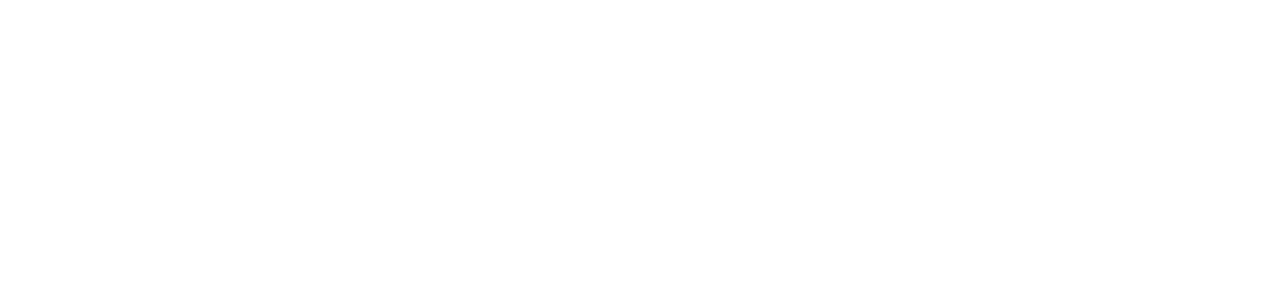
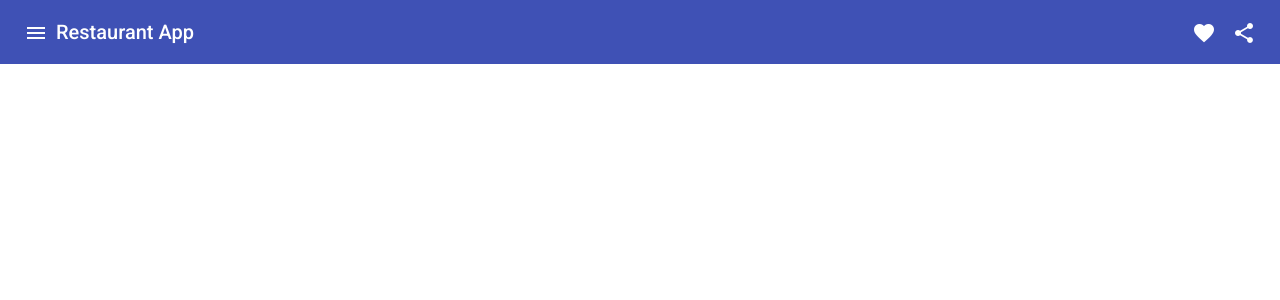
Before and after one commit to akhil888binoy/Restaurant_app, an Angular app: page / in a window 1280 px wide. Shown: the top 300 px of the page. Built offline with nearby package versions, Linux system fonts and the light colour scheme.

Commit message:
json server added

```diff
--- /dev/null
+++ b/db.json
@@ -0,0 +1,19 @@
+{
+  "posts": [
+    {
+      "id": 1,
+      "title": "json-server",
+      "author": "typicode"
+    }
+  ],
+  "comments": [
+    {
+      "id": 1,
+      "body": "some comment",
+      "postId": 1
+    }
+  ],
+  "profile": {
+    "name": "typicode"
+  }
+}
--- a/package.json
+++ b/package.json
@@ -6,7 +6,8 @@
     "start": "ng serve",
     "build": "ng build",
     "watch": "ng build --watch --configuration development",
-    "test": "ng test"
+    "test": "ng test",
+    "json-run": "json-server --watch db.json"
   },
   "private": true,
   "dependencies": {
--- a/src/app/app.component.css
+++ b/src/app/app.component.css
@@ -0,0 +1,3 @@
+.example-spacer {
+  flex: 1 1 auto;
+}
--- a/src/app/app.component.html
+++ b/src/app/app.component.html
@@ -1,2 +1,15 @@
+<mat-toolbar color="primary">
+  <button mat-icon-button class="example-icon" aria-label="Example icon-button with menu icon">
+    <mat-icon>menu</mat-icon>
+  </button>
+  <span>Restaurant App</span>
+  <span class="example-spacer"></span>
+  <button mat-icon-button class="example-icon favorite-icon" aria-label="Example icon-button with heart icon">
+    <mat-icon>favorite</mat-icon>
+  </button>
+  <button mat-icon-button class="example-icon" aria-label="Example icon-button with share icon">
+    <mat-icon>share</mat-icon>
+  </button>
+</mat-toolbar>
 
 <router-outlet></router-outlet>
```
Also changed, not shown: src/app/app.module.ts (+8 -1 lines).
